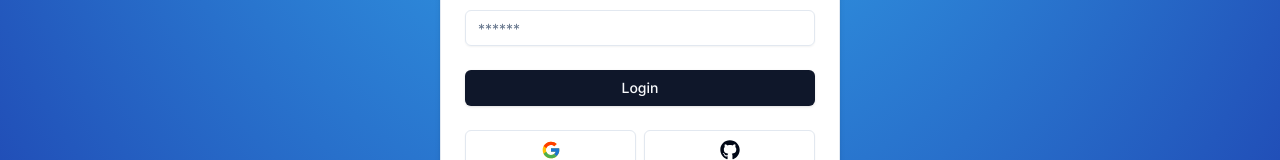
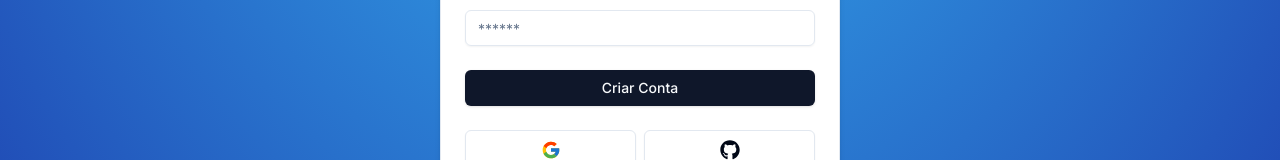
Before and after one commit to andersoncampolina/nextauthv5, a Next.js app: page /auth/register in a window 1280 px wide. Shown: the part 430-590 px from the top of the page. Built offline with nearby package versions, Linux system fonts and the light colour scheme.

Commit message:
minor changes

```diff
--- /dev/null
+++ b/actions/register.ts
@@ -0,0 +1,14 @@
+'use server'
+
+import * as z from 'zod';
+import { RegisterSchema } from '@/schemas';
+
+export const register = async (values: z.infer<typeof RegisterSchema>) => {
+
+    const validatedFields = RegisterSchema.safeParse(values);
+
+    if (!validatedFields.success) return  { error: 'Campos inválidos!' }
+
+    return { success: 'Email enviado!' }
+
+}
--- a/components/auth/RegisterForm.tsx
+++ b/components/auth/RegisterForm.tsx
@@ -10,7 +10,7 @@ import { Input } from '@/components/ui/input';
 import { Button } from '@/components/ui/button';
 import FormError from '../FormError';
 import FormSuccess from '../FormSuccess';
-import { login } from '@/actions/login';
+import { register } from '@/actions/register';
 import { useTransition } from 'react';
 
 export function RegisterForm() {
@@ -34,7 +34,7 @@ export function RegisterForm() {
         setSuccess(undefined);
 
         startTransition(() => {
-            login(values).then((res) => {
+            register(values).then((res) => {
                 setError(res.error);
                 setSuccess(res.success);
             })
@@ -110,7 +110,7 @@ export function RegisterForm() {
                             />
                         </div>
                         <Button disabled={isPending} type='submit' className='w-full'>
-                            Login
+                            Criar Conta
                         </Button>
                         <FormError message={error}/>
                         <FormSuccess message={success}/>
```
